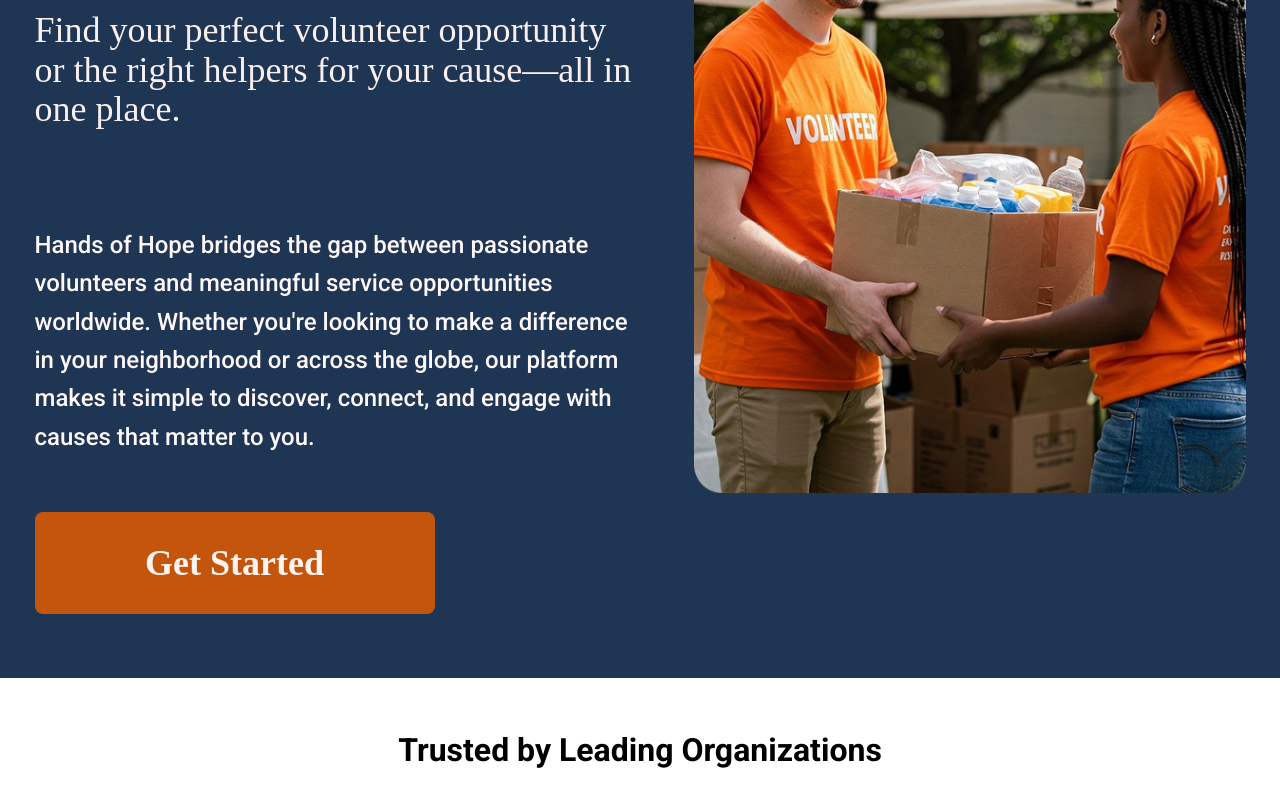
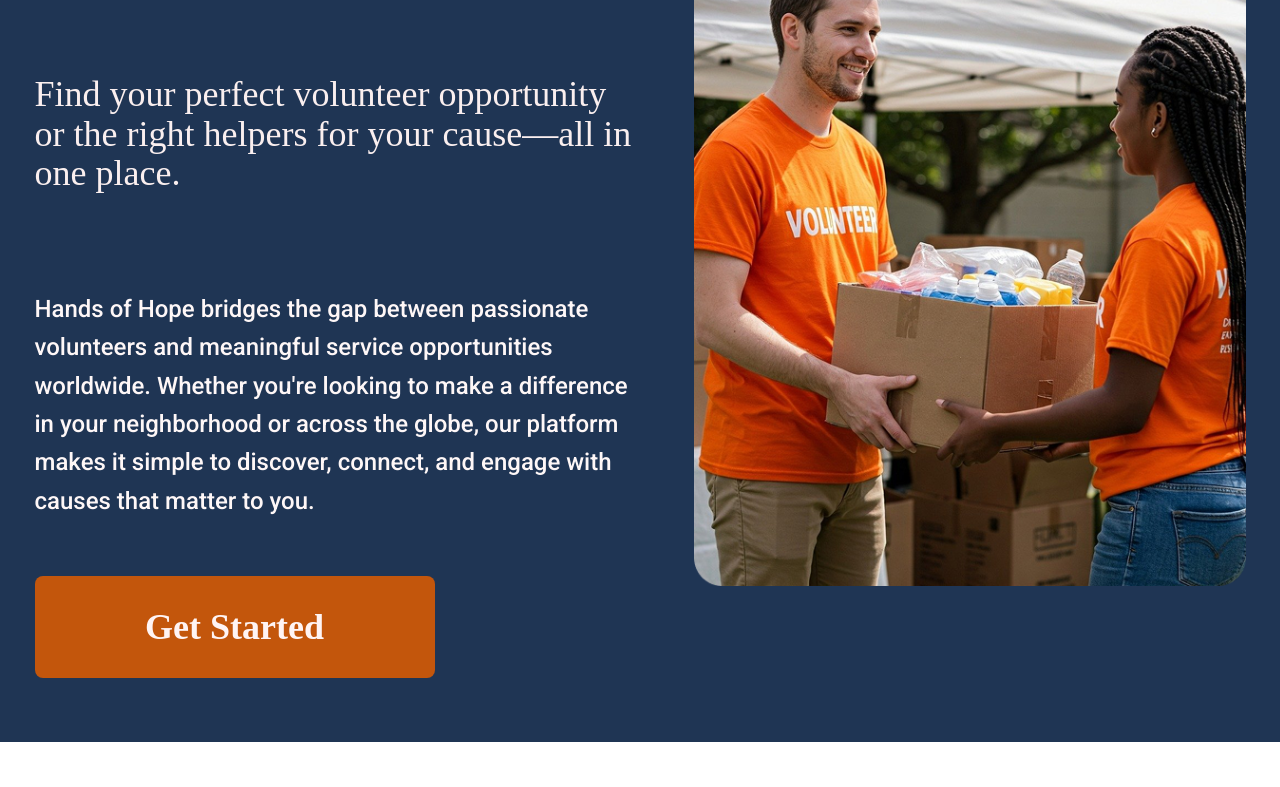
Before and after one commit to jschow/volunteer-website, a website built with Vite: page src/index.html in a window 1280 px wide. Shown: the part 375-1162 px from the top of the page. Built offline with nearby package versions, Linux system fonts and the light colour scheme; a web font is replaced by a local one.

Commit message:
Center image in hero section

```diff
--- a/src/index.html
+++ b/src/index.html
@@ -37,7 +37,7 @@
       <section class="hero">
         <div class="hero-top">
           <div class="hero-text">
-            <h1>Connect. Serve. Transform.</h1>
+            <h1>Connect.<br>Serve.<br>Transform.</h1>
             <h2>Find your perfect volunteer opportunity or the right helpers for your cause—all in one place.</h2>
             <p>
               Hands of Hope bridges the gap between passionate volunteers and meaningful service opportunities worldwide. Whether you're looking to make a difference in your neighborhood or across the globe, our platform makes it simple to discover,
--- a/src/style.css
+++ b/src/style.css
@@ -123,7 +123,7 @@ main {
 .hero-top {
   display: flex;
   justify-content: space-between;
-  align-items: flex-start;
+  align-items: center;   /* <-- make both columns vertically centered */
   gap: 3rem;
 }
 
@@ -181,14 +181,15 @@ main {
   width: 480px;
   display: flex;
   justify-content: flex-end;
-  align-items: flex-start;
+  align-items: center;   /* center the <img> inside this column */
 }
 
 .hero-img img {
   width: 100%;
   height: auto;
   border-radius: 12px;
-  transform-origin: top right;
+  display: block;
+  transform-origin: center right; /* was top right */
   transform: scale(1.15);
 }
 
```
